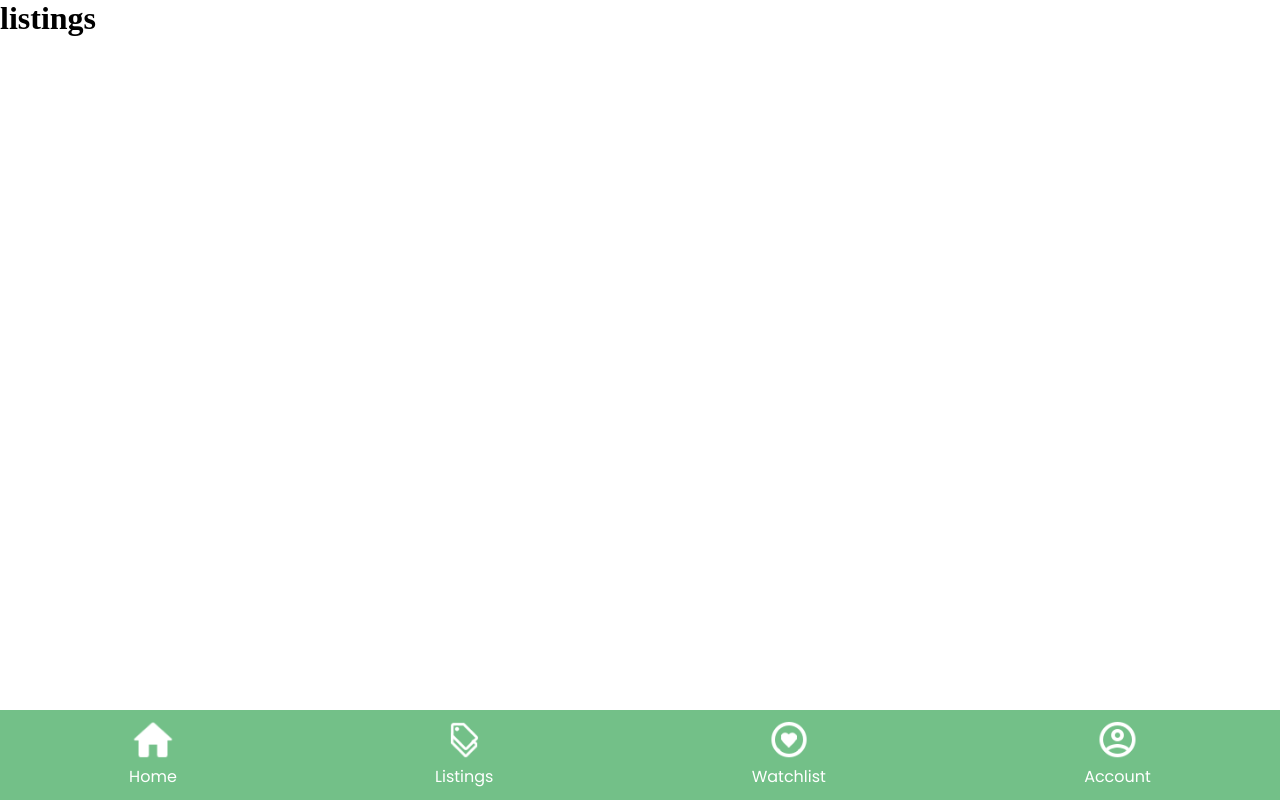
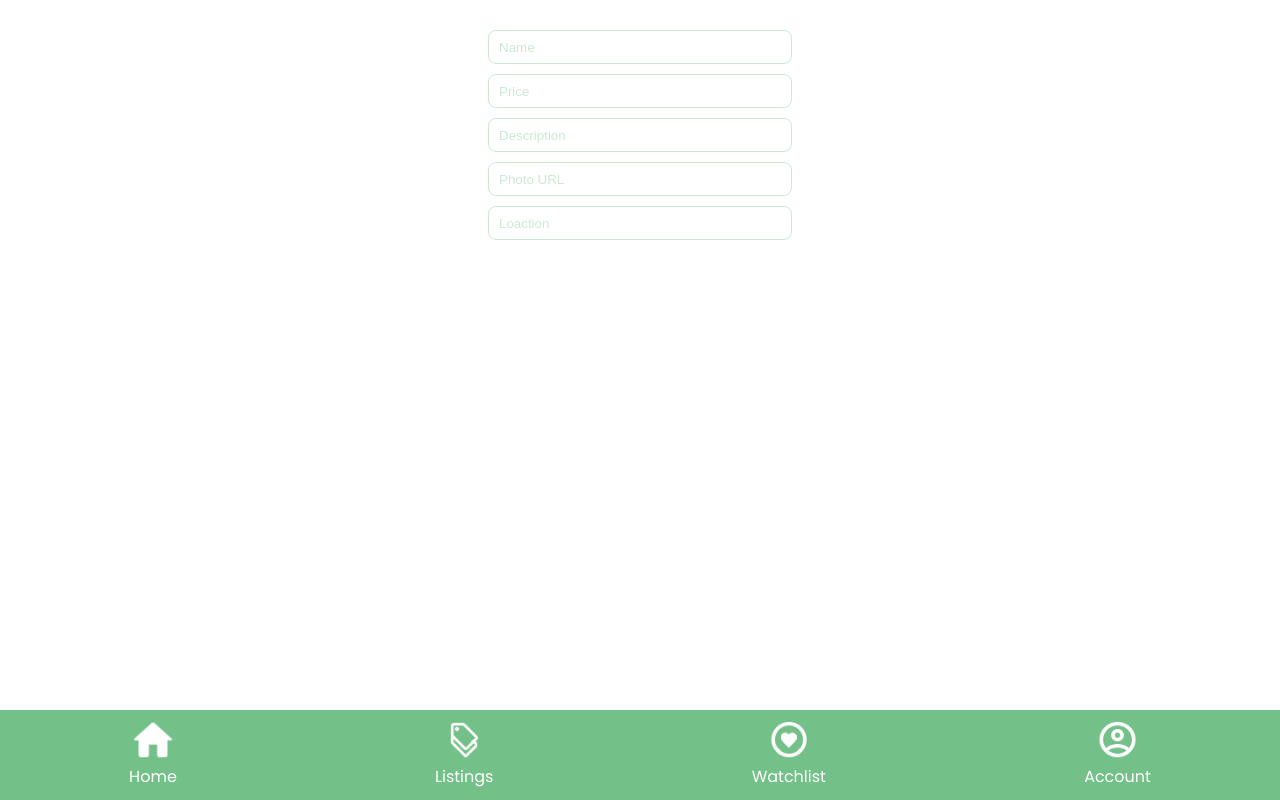
Before and after one commit to Sean-ahern69/Plantify, a Vue app in the folder front/: page /listings in a window 1280 px wide. Built offline with nearby package versions, Linux system fonts and the light colour scheme.

Commit message:
inputs for listings

```diff
--- a/front/src/components/listings/modal/AddListing.vue
+++ b/front/src/components/listings/modal/AddListing.vue
@@ -1,27 +1,32 @@
 <template>
-    <div>
-        <img src="../../../assets/cross.png"><h1>LISTING</h1><h2>SAVE</h2>
-    </div>
+      <div class="input_container">
+        <input type="text" v-model="name" placeholder="Name" />
+        <input type="text" v-model="price" placeholder="Price" />
+        <input type="text" v-model="description" placeholder="Description" />
+        <input type="text" v-model="photo" placeholder="Photo URL" />
+        <input type="text" v-model="location" placeholder="Loaction" />
+
+      </div>
 </template>
 
 <style scoped>
-img{
-    height: 17.5px;
+.input_container {
+  display: flex;
+  flex-direction: column;
+  margin-top: 30px;
 }
-div{
-    display: flex;
-    justify-content: space-between;
+
+input {
+  width: 290px;
+  height: 30px;
+  border-radius: 8px;
+  border: 1px solid #cbead1;
+  padding-left: 10px;
+  margin-bottom: 10px;
 }
-h1{
-    color: #329D9C;
-    background: #FFFFFF;
-    justify-content: space-between;
-}
-h2{
-    color: #73C088;
-    background: #FFFFFF;
-    justify-content: space-between;
-    text-decoration-line: underline;
+
+::placeholder {
+  color: #cbead1;
 }
 </style>
 
--- a/front/src/views/Listings.vue
+++ b/front/src/views/Listings.vue
@@ -1,9 +1,15 @@
 <template>
-   <h1>listings</h1>
+   <div>
+      <AddListing/>
+   </div>
 </template>
 
 <style scoped>
-
+div{
+   display: flex;
+   justify-content: center;
+   align-items: center;
+}
 </style>
 
 <script>
@@ -11,5 +17,5 @@
 </script>
 
 <script setup>
-
+import AddListing from "../components/listings/modal/AddListing.vue"
 </script>
```
